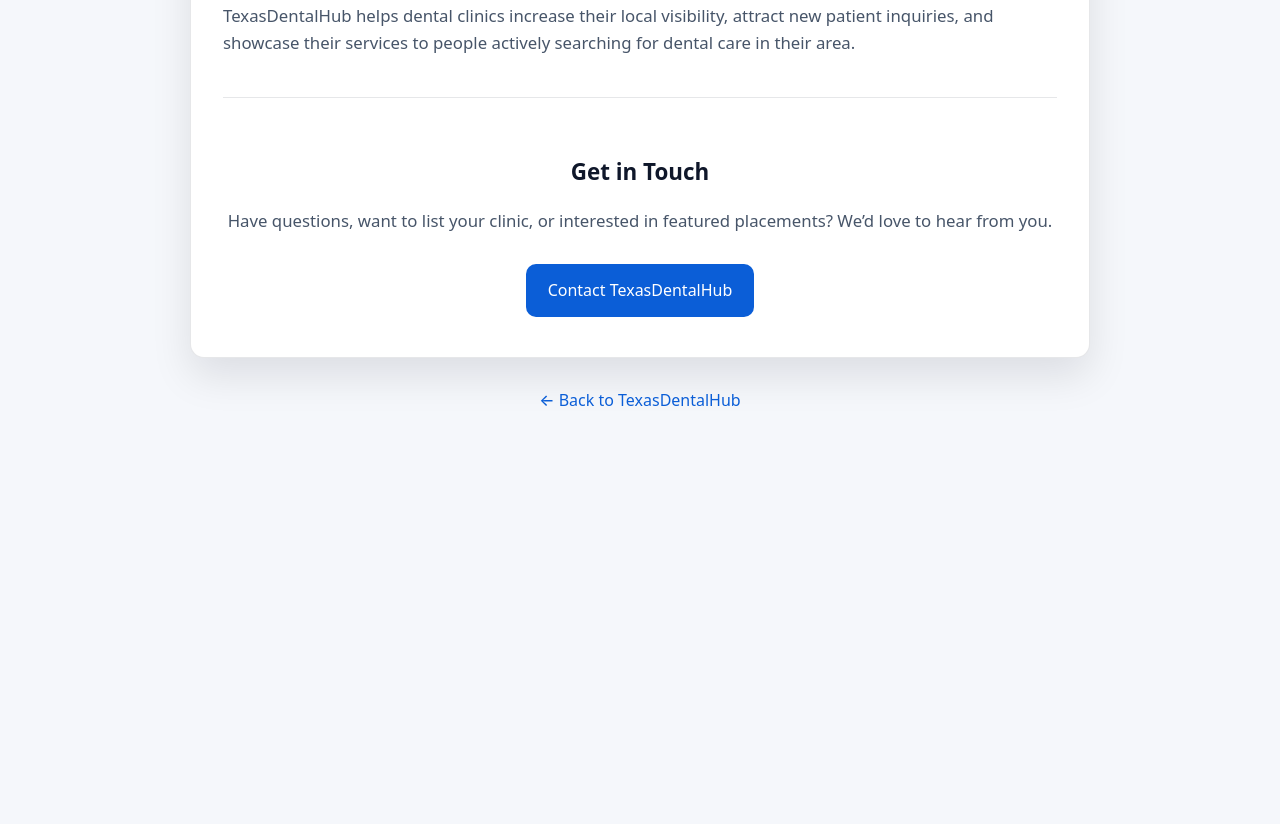
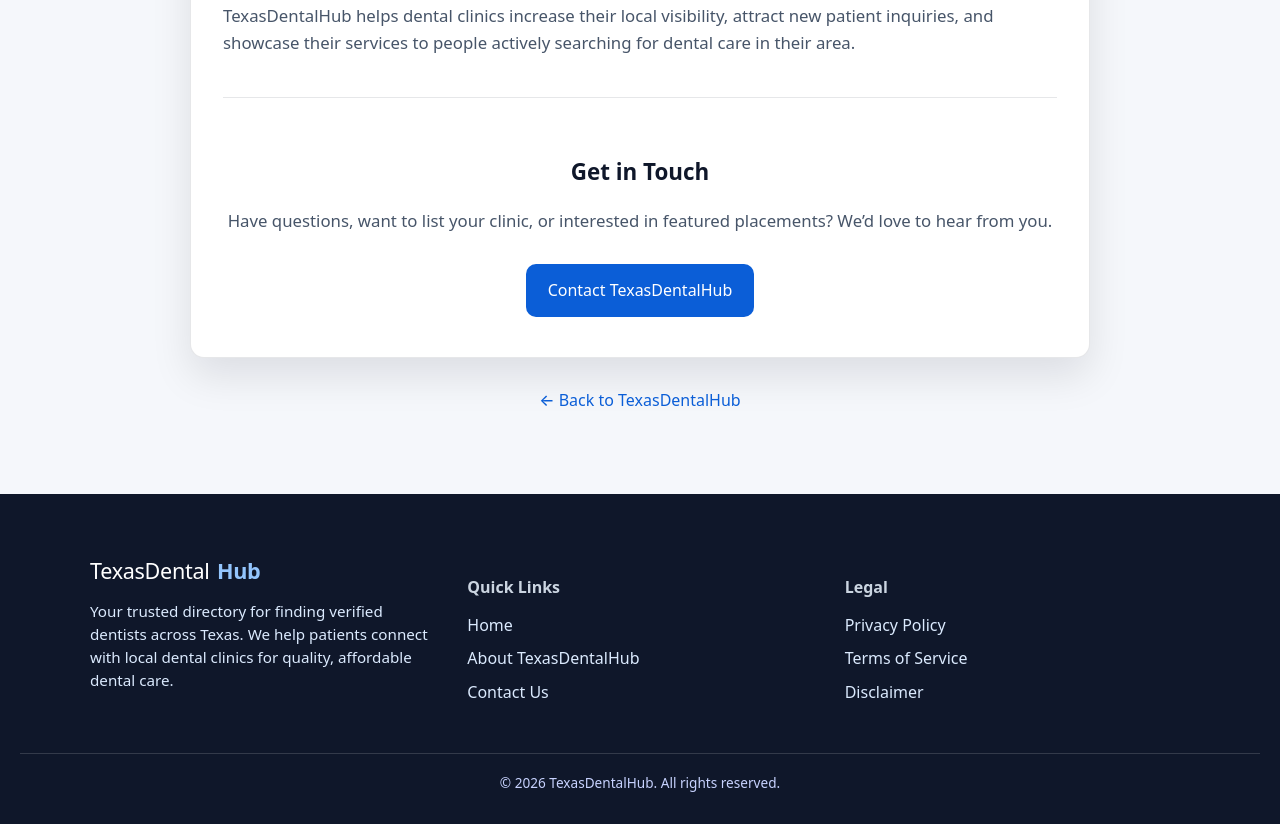
Before and after one commit to Vibley/texas-dental-hub, a website: page about.html in a window 1280 px wide. Shown: the part 823-1647 px from the top of the page. Before the commit the page ends 1317 px from the top, so only its background shows below. Drawn offline with Linux system fonts and the light colour scheme.

Commit message:
added footer

```diff
--- a/about.html
+++ b/about.html
@@ -101,6 +101,90 @@
       text-decoration: none;
       font-weight: 500;
     }
+
+/* ================= FOOTER ================= */
+
+   .site-footer {
+  background: #0f172a;
+  color: #cbd5e1;
+  padding: 60px 20px 30px;
+}
+
+
+
+
+
+.footer-grid {
+  max-width: 1100px;
+  margin: 0 auto;
+  display: grid;
+  gap: 32px;
+  grid-template-columns: repeat(auto-fit, minmax(220px, 1fr));
+}
+
+.footer-brand p {
+  color: #dbeafe;
+  margin-top: 12px;
+  font-size: 0.95rem;
+  line-height: 1.5;
+}
+
+/* Logo */
+.brand {
+  font-size: 1.35rem;
+  letter-spacing: -0.3px;
+}
+
+.brand-texas {
+  font-weight: 500;
+  color: #ffffff;
+}
+
+.brand-dentalhub {
+  font-weight: 700; /* 🔥 DentalHub BOLD */
+  color: #93c5fd;   /* Soft light blue */
+  margin-left: 2px;
+}
+
+/* Footer headings */
+.site-footer h4 {
+  margin-bottom: 12px;
+  font-size: 1rem;
+  font-weight: 600;
+}
+
+/* Footer links */
+.site-footer ul {
+  list-style: none;
+  padding: 0;
+  margin: 0;
+}
+
+.site-footer li {
+  margin-bottom: 8px;
+}
+
+.site-footer a {
+  color: #dbeafe;
+  text-decoration: none;
+}
+
+.site-footer a:hover {
+  text-decoration: underline;
+}
+
+/* Bottom bar */
+.footer-bottom {
+  margin-top: 40px;
+  padding-top: 18px;
+  border-top: 1px solid rgba(255,255,255,0.15);
+  text-align: center;
+  font-size: 0.85rem;
+  color: #c7d2fe;
+}
+
+
+
   </style>
 </head>
 
@@ -164,5 +248,56 @@
     </div>
   </main>
 
+
+  <footer class="site-footer">
+  <div class="footer-grid">
+
+    <!-- Brand -->
+    <div class="footer-brand">
+      <div class="brand">
+        <span class="brand-texas">TexasDental</span>
+        <span class="brand-dentalhub">Hub</span>
+      </div>
+
+      <p>
+      Your trusted directory for finding verified dentists across Texas. We help patients connect with local dental clinics for quality, affordable dental care.
+      </p>
+    </div>
+
+    <!-- Quick Links -->
+    <div>
+      <h4>Quick Links</h4>
+      <ul>
+        <li><a href="index.html">Home</a></li>
+        <li><a href="about.html">About TexasDentalHub</a></li>
+        <li><a href="contact.html">Contact Us</a></li>
+      </ul>
+    </div>
+
+    <!-- Legal -->
+    <div>
+      <h4>Legal</h4>
+      <ul>
+        <li><a href="privacy.html">Privacy Policy</a></li>
+        <li><a href="terms.html">Terms of Service</a></li>
+        <li><a href="disclaimer.html">Disclaimer</a></li>
+      </ul>
+    </div>
+
+  </div>
+
+  <div class="footer-bottom">
+    © 2026 TexasDentalHub. All rights reserved.
+  </div>
+</footer>
+
+
+
+
+
+
+
+
+
 </body>
 </html>
```
